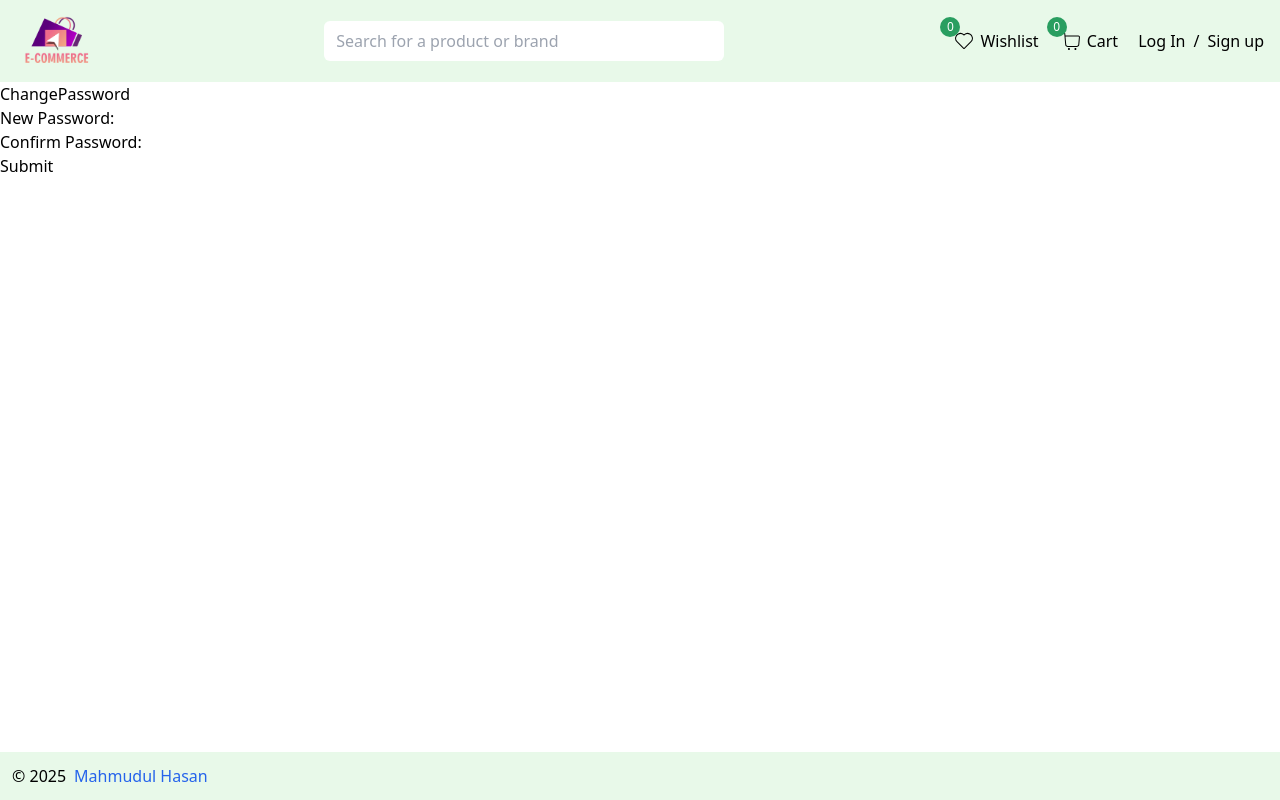
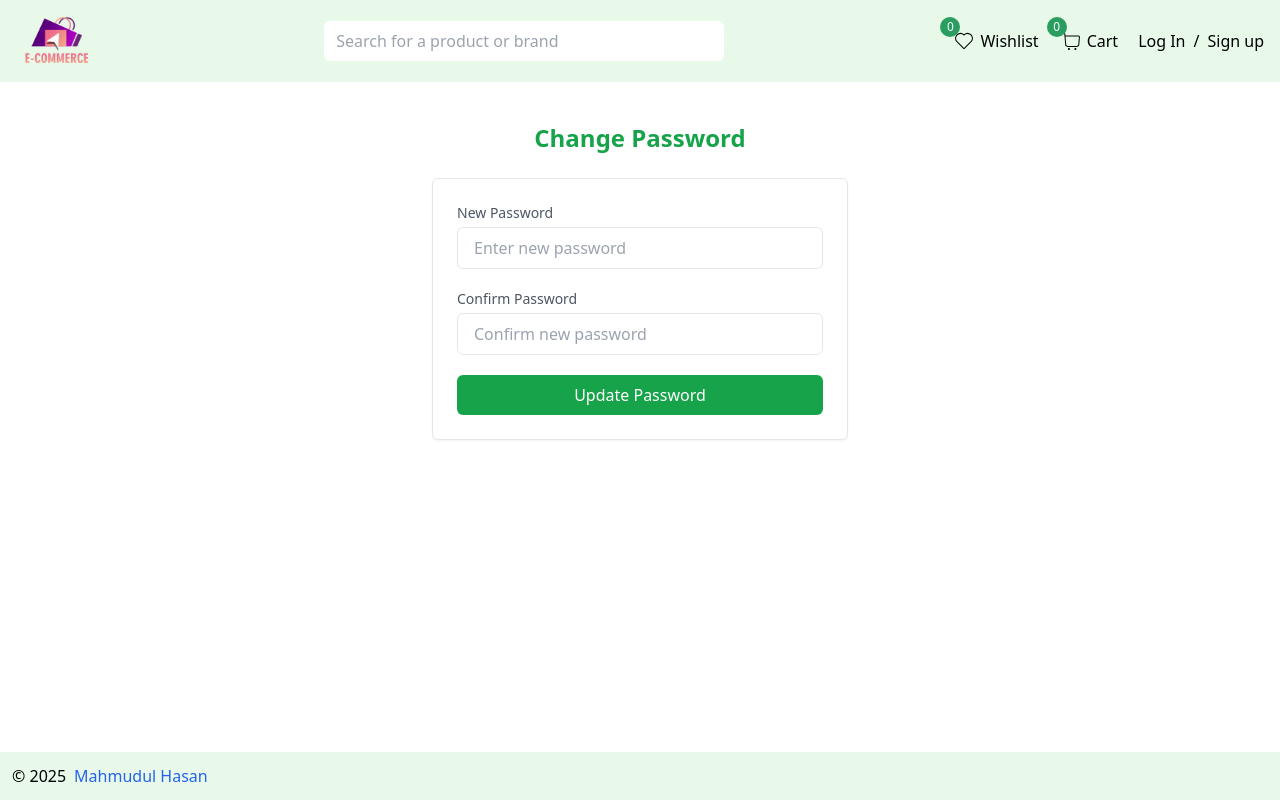
Before and after one commit to mHasan1037/mern-ecommerce-frontend, a Next.js app: page /account/change-password in a window 1280 px wide. Built offline with nearby package versions, Linux system fonts and the light colour scheme; no server answers.

Commit message:
Styled change password page

```diff
--- a/app/account/change-password/page.tsx
+++ b/app/account/change-password/page.tsx
@@ -1,6 +1,7 @@
 "use client";
 import { useAppDispatch } from "@/redux/hooks";
 import { changePassword } from "@/redux/slices/authSlice";
+import { useRouter } from "next/navigation";
 import React, { useState } from "react";
 import { toast } from "react-toastify";
 
@@ -15,6 +16,7 @@ const ChangePassword = () => {
     password: "",
     password_confirmation: "",
   });
+  const router = useRouter();
 
   const handleChange = (e: React.ChangeEvent<HTMLInputElement>) => {
     const { name, value } = e.target;
@@ -37,6 +39,7 @@ const ChangePassword = () => {
           password_confirmation: "",
         });
         toast.success("Password has been updated!");
+        router.push('/');
       })
       .catch((err: any) => {
         console.log("Some error occure", err);
@@ -44,28 +47,57 @@ const ChangePassword = () => {
   };
 
   return (
-    <div>
-      <h1>ChangePassword</h1>
-      <form onSubmit={handleSubmit}>
+    <div className="max-w-md mx-auto px-4 py-10">
+      <h1 className="text-2xl font-bold text-center text-green-600 mb-6">
+        Change Password
+      </h1>
+
+      <form
+        onSubmit={handleSubmit}
+        className="bg-white border rounded-md shadow-sm p-6 space-y-5"
+      >
         <div>
-          <span>New Password:</span>
+          <label
+            htmlFor="password"
+            className="block text-sm text-gray-600 mb-1"
+          >
+            New Password
+          </label>
           <input
             type="password"
             name="password"
+            id="password"
             value={formData.password}
             onChange={handleChange}
+            placeholder="Enter new password"
+            className="w-full px-4 py-2 border rounded-md focus:outline-none focus:ring-2 focus:ring-green-500"
           />
         </div>
+
         <div>
-          <span>Confirm Password:</span>
+          <label
+            htmlFor="password_confirmation"
+            className="block text-sm text-gray-600 mb-1"
+          >
+            Confirm Password
+          </label>
           <input
             type="password"
             name="password_confirmation"
+            id="password_confirmation"
             value={formData.password_confirmation}
             onChange={handleChange}
+            placeholder="Confirm new password"
+            className="w-full px-4 py-2 border rounded-md focus:outline-none focus:ring-2 focus:ring-green-500"
           />
         </div>
-        <button>Submit</button>
+
+        <button
+          type="submit"
+          className="w-full bg-green-600 text-white py-2 rounded-md hover:bg-green-700 transition"
+        >
+          Update Password
+        </button>
       </form>
     </div>
   );
```
